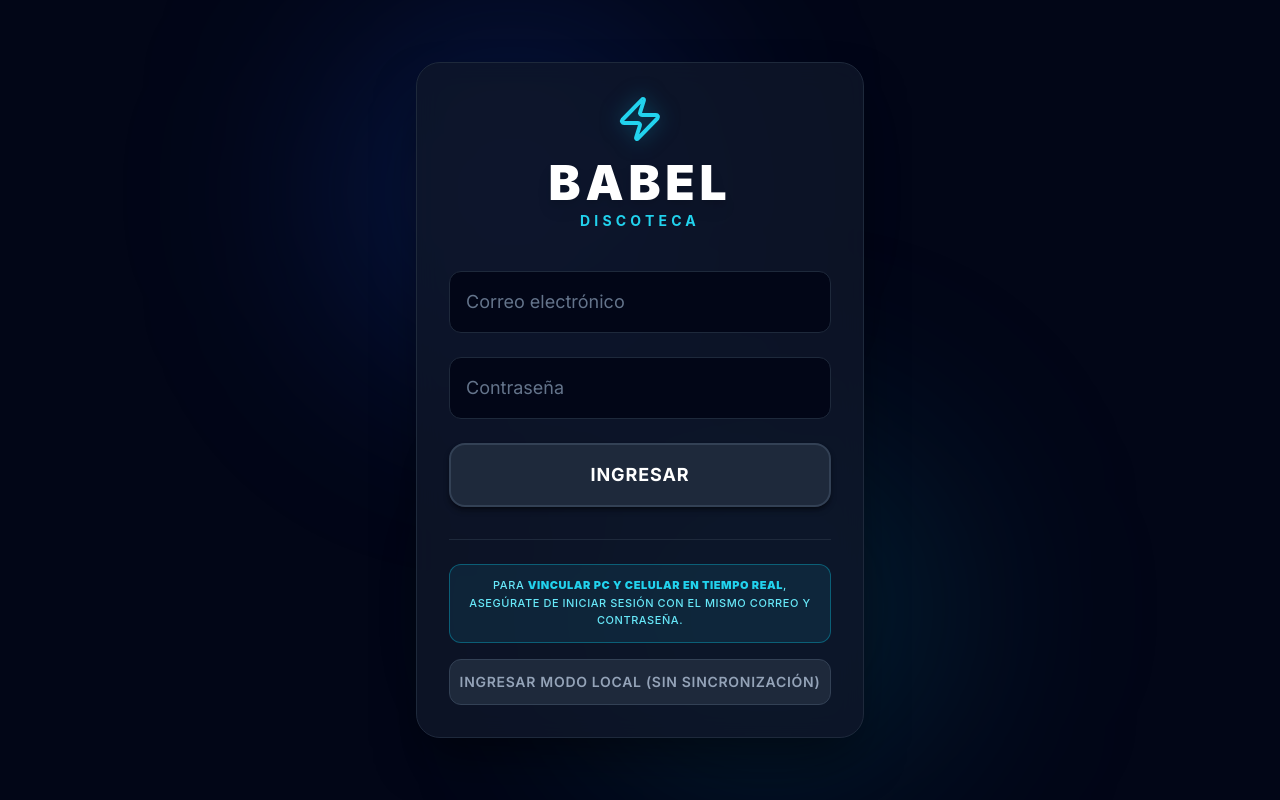
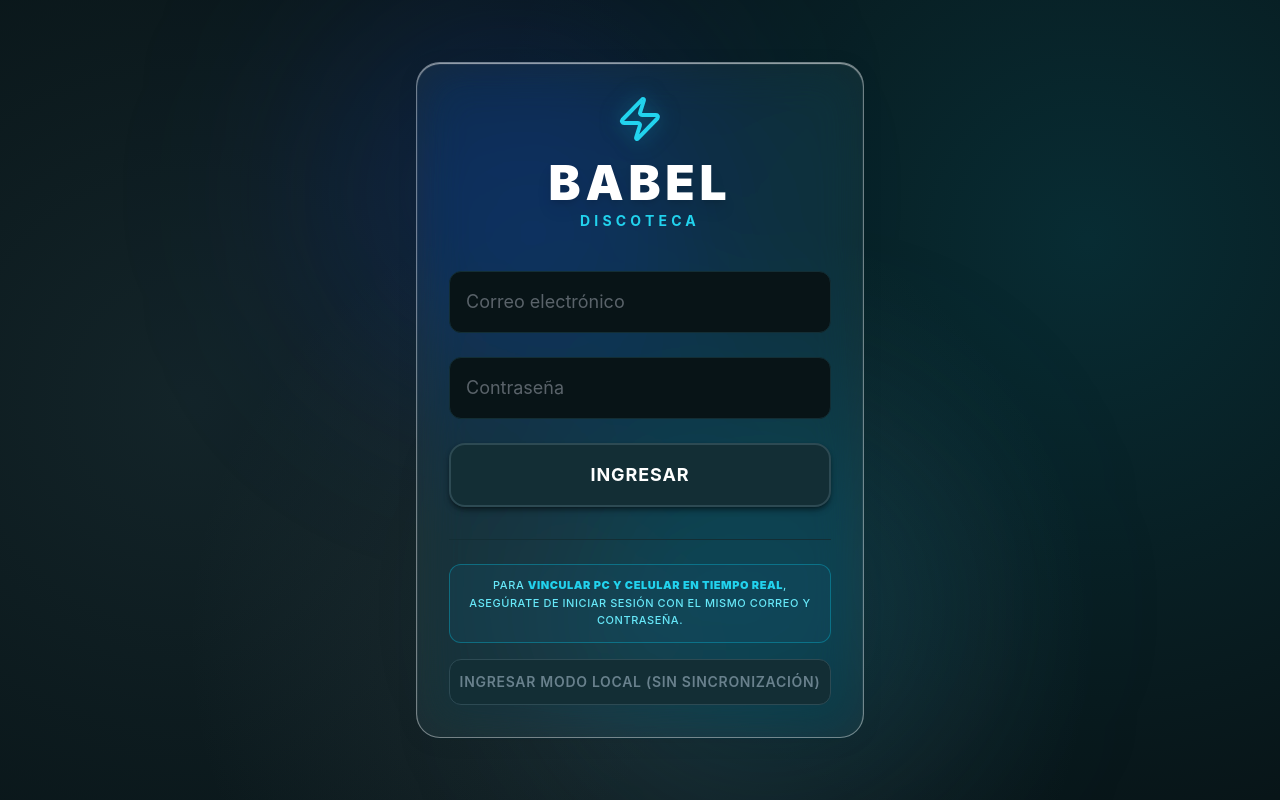
Before and after one commit to sravilagarcia360/babel-discoteca, a React (Vite) app: page / in a window 1280 px wide. Built offline with nearby package versions, Linux system fonts and the light colour scheme; no server answers.

Commit message:
feat(ui): Rediseño premium Apple-style, liquid glass y toggle landscape

```diff
--- a/index.html
+++ b/index.html
@@ -9,12 +9,9 @@
     <meta name="theme-color" content="#0f172a" />
     <meta name="description" content="Sistema de control y gestión para Babel" />
     <meta name="viewport" content="width=device-width, initial-scale=1.0, maximum-scale=1.0, user-scalable=no" />
-    <link rel="preconnect" href="https://fonts.googleapis.com">
-    <link rel="preconnect" href="https://fonts.gstatic.com" crossorigin>
-    <link href="https://fonts.googleapis.com/css2?family=Inter:wght@300;400;500;600;700;800;900&display=swap" rel="stylesheet">
     <title>Control Discoteca Babel</title>
   </head>
-  <body class="bg-neutral-950 antialiased font-sans">
+  <body class="antialiased font-sans transition-colors duration-500">
     <div id="root"></div>
     <script type="module" src="/src/main.jsx"></script>
   </body>
--- a/src/App.jsx
+++ b/src/App.jsx
@@ -39,7 +39,7 @@ export default function App() {
       </div>
 
       {/* TAB BAR APPLE-STYLE FULL WIDTH */}
-      <nav className="fixed bottom-0 left-0 right-0 z-[100] bg-slate-950/80 backdrop-blur-xl border-t border-white/10 flex justify-around pb-safe">
+      <nav className="fixed bottom-0 left-0 right-0 z-[50] glass-light dark:glass border-t-0 flex justify-around pb-safe">
         <button
           onClick={() => setCurrentRoute('dashboard')}
           className={`flex-1 flex flex-col items-center justify-center py-3 transition-all duration-300 ${
--- a/src/config/firebase.js
+++ b/src/config/firebase.js
@@ -3,7 +3,6 @@ import { getAuth } from 'firebase/auth';
 import { initializeFirestore, persistentLocalCache } from 'firebase/firestore';
 
 const firebaseConfig = {
-  // --- CREDENCIALES ORIGINALES ---
   apiKey: import.meta.env.VITE_FIREBASE_API_KEY,
   authDomain: import.meta.env.VITE_FIREBASE_AUTH_DOMAIN,
   projectId: import.meta.env.VITE_FIREBASE_PROJECT_ID,
--- a/src/index.css
+++ b/src/index.css
@@ -1,5 +1,4 @@
-/* ── TIPOGRAFÍA APPLE-STYLE: Inter desde Google Fonts ─────────────── */
-@import url('https://fonts.googleapis.com/css2?family=Inter:wght@300;400;500;600;700;800;900&display=swap');
+/* ── TIPOGRAFÍA APPLE-STYLE: SF Pro ─────────────── */
 
 @tailwind base;
 @tailwind components;
@@ -7,12 +6,12 @@
 
 /* ── VARIABLES GLOBALES ───────────────────────────────────────────── */
 :root {
-  /* Colores base — negro verdadero Apple */
-  --color-bg:          #000000;
-  --color-surface:     #0a0a0a;
-  --color-surface-2:   #111111;
-  --color-surface-3:   #1c1c1e;
-  --color-border:      rgba(255,255,255,0.08);
+  /* Colores base — Nueva Paleta Dark (Teal/Grey) */
+  --color-bg:          #081417; /* slate-950 equivalent */
+  --color-surface:     #0D1F23; /* slate-900 equivalent */
+  --color-surface-2:   #132E35; /* slate-800 equivalent */
+  --color-surface-3:   #2D4A53; /* slate-700 equivalent */
+  --color-border:      rgba(255,255,255,0.1);
   --color-border-soft: rgba(255,255,255,0.05);
 
   /* Acentos */
@@ -23,7 +22,7 @@
   --color-red:    #ef4444;
 
   /* Tipografía */
-  --font-sans: 'Inter', -apple-system, BlinkMacSystemFont, 'Segoe UI', sans-serif;
+  --font-sans: -apple-system, BlinkMacSystemFont, "SF Pro Display", "SF Pro Text", "Segoe UI", Roboto, sans-serif;
   --font-mono: 'SF Mono', 'Fira Code', monospace;
 
   /* Radios */
@@ -43,15 +42,17 @@
   --ease-out:    cubic-bezier(0.16, 1, 0.3, 1);
 }
 
-/* ── MODO CLARO — variables sobreescritas ─────────────────────────── */
+/* ── MODO CLARO — variables sobreescritas (Cambio Notorio) ───────────────── */
 .light {
-  --color-bg:          #f2f2f7;
+  --color-bg:          #F0F4F8; /* Un gris-azulado muy claro y luminoso */
   --color-surface:     #ffffff;
-  --color-surface-2:   #f2f2f7;
-  --color-surface-3:   #e5e5ea;
-  --color-border:      rgba(0,0,0,0.08);
-  --color-border-soft: rgba(0,0,0,0.04);
+  --color-surface-2:   #E2E8F0;
+  --color-surface-3:   #CBD5E1;
+  --color-border:      rgba(0,0,0,0.15);
+  --color-border-soft: rgba(0,0,0,0.08);
 }
+
+
 
 /* ── RESET Y BASE ────────────────────────────────────────────────── */
 *, *::before, *::after {
@@ -71,9 +72,26 @@ body {
   background-color: var(--color-bg);
   color: #ffffff;
   font-family: var(--font-sans);
-  font-feature-settings: 'cv02', 'cv03', 'cv04', 'cv11'; /* Inter numeric alternates */
   /* Scroll suave sin rebote en móvil */
   overscroll-behavior: none;
+}
+
+/* Mesh gradient for dark mode */
+.dark body {
+  background-image:
+    radial-gradient(circle at 15% 50%, rgba(45, 74, 83, 0.3) 0%, transparent 50%),
+    radial-gradient(circle at 85% 30%, rgba(6, 182, 212, 0.15) 0%, transparent 50%),
+    radial-gradient(circle at 50% 80%, rgba(105, 129, 141, 0.2) 0%, transparent 50%);
+  background-attachment: fixed;
+}
+
+/* Mesh gradient for light mode */
+body {
+  background-image:
+    radial-gradient(circle at 15% 50%, rgba(13, 31, 35, 0.03) 0%, transparent 60%),
+    radial-gradient(circle at 85% 30%, rgba(6, 182, 212, 0.05) 0%, transparent 60%),
+    radial-gradient(circle at 50% 80%, rgba(45, 74, 83, 0.03) 0%, transparent 60%);
+  background-attachment: fixed;
 }
 
 /* ── SCROLLBAR PERSONALIZADO ─────────────────────────────────────── */
@@ -174,19 +192,23 @@ button.btn-icon-sm {
   }
 }
 
-/* ── GLASS MORPHISM UTILITY ──────────────────────────────────────── */
+/* ── LIQUID GLASS MORPHISM UTILITY ──────────────────────────────────────── */
 .glass {
-  background: rgba(28, 28, 30, 0.8);
-  backdrop-filter: blur(20px) saturate(180%);
-  -webkit-backdrop-filter: blur(20px) saturate(180%);
-  border: 0.5px solid rgba(255,255,255,0.1);
+  background: rgba(255, 255, 255, 0.05);
+  backdrop-filter: blur(16px) saturate(180%);
+  -webkit-backdrop-filter: blur(16px) saturate(180%);
+  border: 1px solid rgba(255, 255, 255, 0.25);
+  box-shadow: inset 0 1px 1px rgba(255, 255, 255, 0.4), 0 8px 32px rgba(0, 0, 0, 0.2);
+  color: #ffffff;
 }
 
 .glass-light {
-  background: rgba(255, 255, 255, 0.08);
-  backdrop-filter: blur(16px);
-  -webkit-backdrop-filter: blur(16px);
-  border: 0.5px solid rgba(255,255,255,0.12);
+  background: rgba(255, 255, 255, 0.05);
+  backdrop-filter: blur(24px) saturate(180%);
+  -webkit-backdrop-filter: blur(24px) saturate(180%);
+  border: 1px solid rgba(255, 255, 255, 0.4);
+  box-shadow: 0 4px 24px rgba(0, 0, 0, 0.05), inset 0 1px 1px rgba(255, 255, 255, 0.6);
+  color: #081417;
 }
 
 /* ── ANIMACIONES ─────────────────────────────────────────────────── */
--- a/src/screens/LoginScreen.jsx
+++ b/src/screens/LoginScreen.jsx
@@ -33,11 +33,11 @@ export default function LoginScreen() {
   };
 
   return (
-    <div className="min-h-screen bg-slate-100 dark:bg-slate-950 flex flex-col items-center justify-center p-6 text-slate-800 dark:text-white font-sans overflow-hidden relative transition-colors duration-300">
+    <div className="min-h-screen flex flex-col items-center justify-center p-6 text-slate-800 dark:text-white font-sans overflow-hidden relative transition-colors duration-300">
       <div className="absolute top-0 left-1/4 w-96 h-96 bg-blue-500/10 dark:bg-blue-700/20 rounded-full blur-[100px]"></div>
       <div className="absolute bottom-0 right-1/4 w-96 h-96 bg-cyan-500/10 dark:bg-cyan-700/20 rounded-full blur-[100px]"></div>
 
-      <div className="w-full max-w-md bg-white/80 dark:bg-slate-900/80 p-8 rounded-3xl border border-slate-300 dark:border-slate-800 shadow-2xl shadow-slate-300/50 dark:shadow-black/50 backdrop-blur-md relative z-10 transition-colors">
+      <div className="w-full max-w-md glass-light dark:glass rounded-3xl p-8 relative z-10 transition-all duration-500">
         <div className="text-center mb-10">
           <Zap className="mx-auto text-cyan-600 dark:text-cyan-400 mb-4 drop-shadow-[0_0_10px_rgba(8,145,178,0.5)]" size={48} />
           <h1 className="text-5xl font-black text-slate-800 dark:text-white uppercase tracking-widest mb-1 drop-shadow-lg">BABEL</h1>
--- a/src/screens/RendicionDeCuentas.jsx
+++ b/src/screens/RendicionDeCuentas.jsx
@@ -602,8 +602,8 @@ export default function RendicionDeCuentas() {
   };
 
   return (
-    <div className="min-h-screen bg-slate-50 dark:bg-slate-950 text-slate-800 dark:text-white pb-24 transition-colors">
-      <header className="sticky top-0 z-40 bg-white/80 dark:bg-slate-950/80 backdrop-blur-md border-b border-slate-300 dark:border-slate-800 p-4 flex justify-between items-center shadow-md transition-colors">
+    <div className="min-h-screen text-slate-800 dark:text-white pb-24 transition-colors duration-500">
+      <header className="sticky top-0 z-40 glass-light dark:glass border-b-0 p-4 flex justify-between items-center shadow-md transition-all duration-500">
         <div>
           <h1 className="text-xl font-black bg-clip-text text-transparent bg-gradient-to-r from-blue-600 to-cyan-500 dark:from-cyan-400 dark:to-blue-500 uppercase tracking-widest">
             RENDICIÓN
--- a/tailwind.config.js
+++ b/tailwind.config.js
@@ -8,8 +8,23 @@ export default {
   theme: {
     extend: {
       fontFamily: {
-        sans: ['-apple-system', 'BlinkMacSystemFont', '"Inter"', 'system-ui', 'sans-serif'],
+        sans: ['-apple-system', 'BlinkMacSystemFont', '"SF Pro Display"', '"SF Pro Text"', '"Segoe UI"', 'Roboto', 'sans-serif'],
       },
+      colors: {
+        slate: {
+          50: '#f0f2f4',
+          100: '#e2e6e9',
+          200: '#c8ccd0',
+          300: '#AFB3B7',
+          400: '#69818D',
+          500: '#5A636A',
+          600: '#465660',
+          700: '#2D4A53',
+          800: '#132E35',
+          900: '#0D1F23',
+          950: '#081417',
+        }
+      }
     },
   },
   plugins: [],
```
Also changed, not shown: src/components/ui/StatsGrid.jsx (+5 -5 lines), src/components/ui/ThemeToggle.jsx (added, +62 -0 lines), src/screens/Dashboard.jsx (+10 -11 lines).
